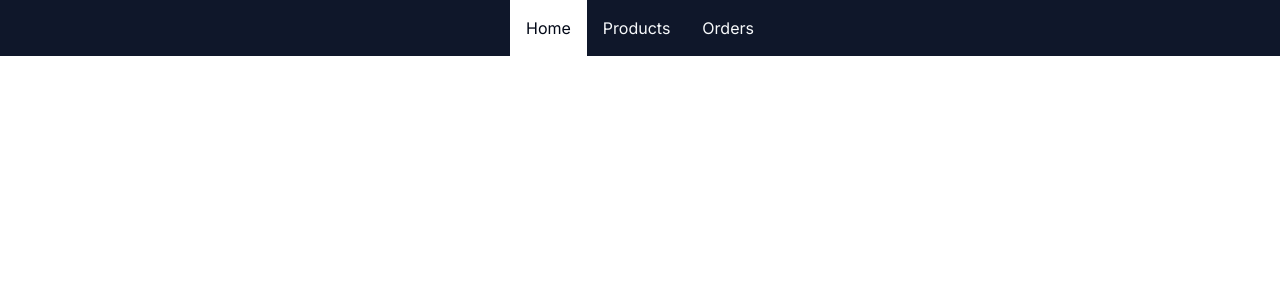
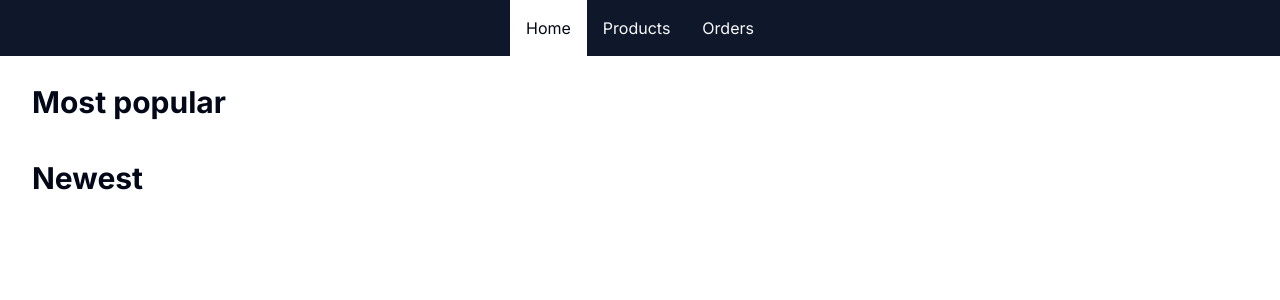
Before and after one commit to niklonberg/next-js-ecommerce-mvp, a Next.js app: page / in a window 1280 px wide. Shown: the top 300 px of the page. Built offline with nearby package versions, Linux system fonts and the light colour scheme.

Commit message:
fix productsFetcher type, edit ProductGridSection return

```diff
--- a/src/app/(customerFacing)/page.tsx
+++ b/src/app/(customerFacing)/page.tsx
@@ -18,20 +18,31 @@ function getPopularProducts() {
 }
 
 type ProductGridSectionProps = {
-  productsFetcher: () => Promise<Product>[];
+  productsFetcher: () => Promise<Product[]>;
   title: string;
 };
 
 function ProductGridSection({
   productsFetcher,
   title,
-}: ProductGridSectionProps) {}
+}: ProductGridSectionProps) {
+  return (
+    <div className="space-y-4">
+      <div className="flex gap-4">
+        <h2 className="text-3xl font-bold">{title}</h2>
+      </div>
+    </div>
+  );
+}
 
 export default function Home() {
   return (
     <main className="space-y-10">
-      <ProductGridSection productsFetcher={getPopularProducts} />
-      <ProductGridSection productsFetcher={getNewestProducts} />
+      <ProductGridSection
+        productsFetcher={getPopularProducts}
+        title="Most popular"
+      />
+      <ProductGridSection productsFetcher={getNewestProducts} title="Newest" />
     </main>
   );
 }
```
